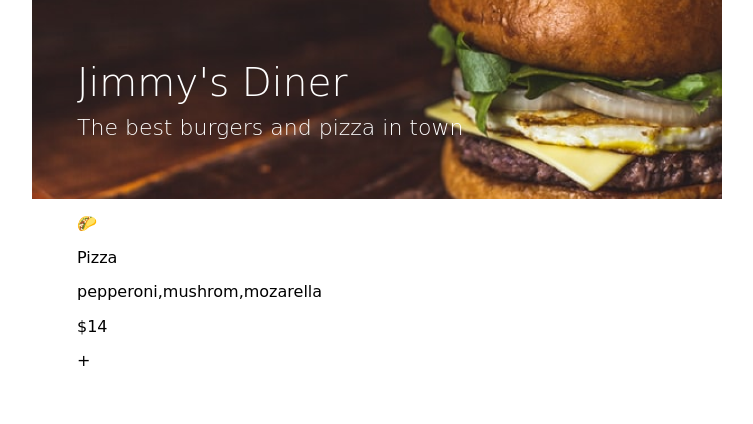
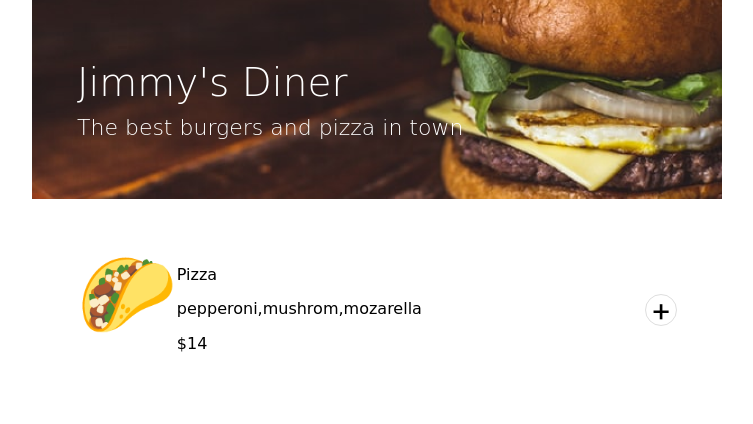
Before and after one commit to joaquinrosendo/restaurant-ordering-app, a website built with Vite: page index.html in a window 1280 px wide. Shown: the whole page, without its empty margins (263-1016 px from the left). Built offline with nearby package versions, Linux system fonts and the light colour scheme; a web font is replaced by a local one.

Commit message:
add button css

```diff
--- a/index.css
+++ b/index.css
@@ -3,7 +3,6 @@ html, body {
     padding: 0;
     font-family: 'Smythe', cursive;
 }
-
 
 /* Typography and Icons */
 header{
@@ -22,6 +21,25 @@ h2 {
     line-height: 14px;
 }
 
+.item-emoji {
+    font-size: 80px;
+}
+
+.add-item-btn {
+    border: solid 1.5px #DEDEDE;
+    border-radius: 50%;
+    height: 30px;
+    width: 30px;
+    line-height: 30px;
+    text-align: center;
+}
+
+.add-item-btn p {
+    font-family: 'Inter';
+    font-size: 32px;
+    margin: 0;
+}
+
 /* Layout */
 main, header{
     width: 600px;
@@ -36,4 +54,23 @@ header {
     padding: 45px;
 }
 
+.menu-item {
+    display: flex;
+    flex-direction: row;
+    flex-wrap: nowrap;
+    align-items: center;
+    justify-content: space-between;
+}
+
+.item-info-container {
+    display: flex;
+    flex-direction: row;
+    flex-wrap: nowrap;
+    align-items: center;
+}
+
+.item-emoji {
+    margin-top: 50px;
+}
+
 /* Textarea + Buttons */
```
Also changed, not shown: dist/assets/burger-banner-c26d4d6f.png (added), dist/index.html (added), 1 other file.
